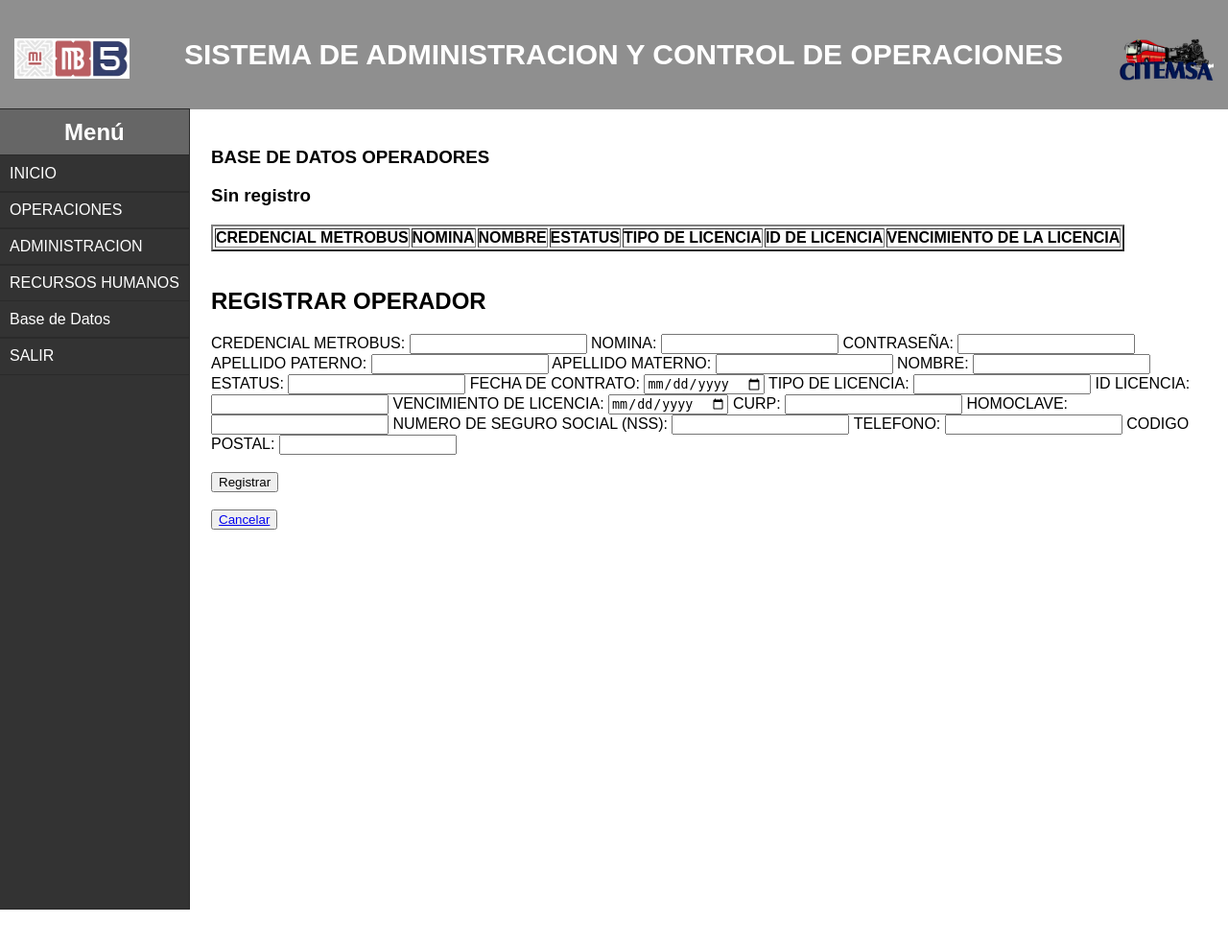
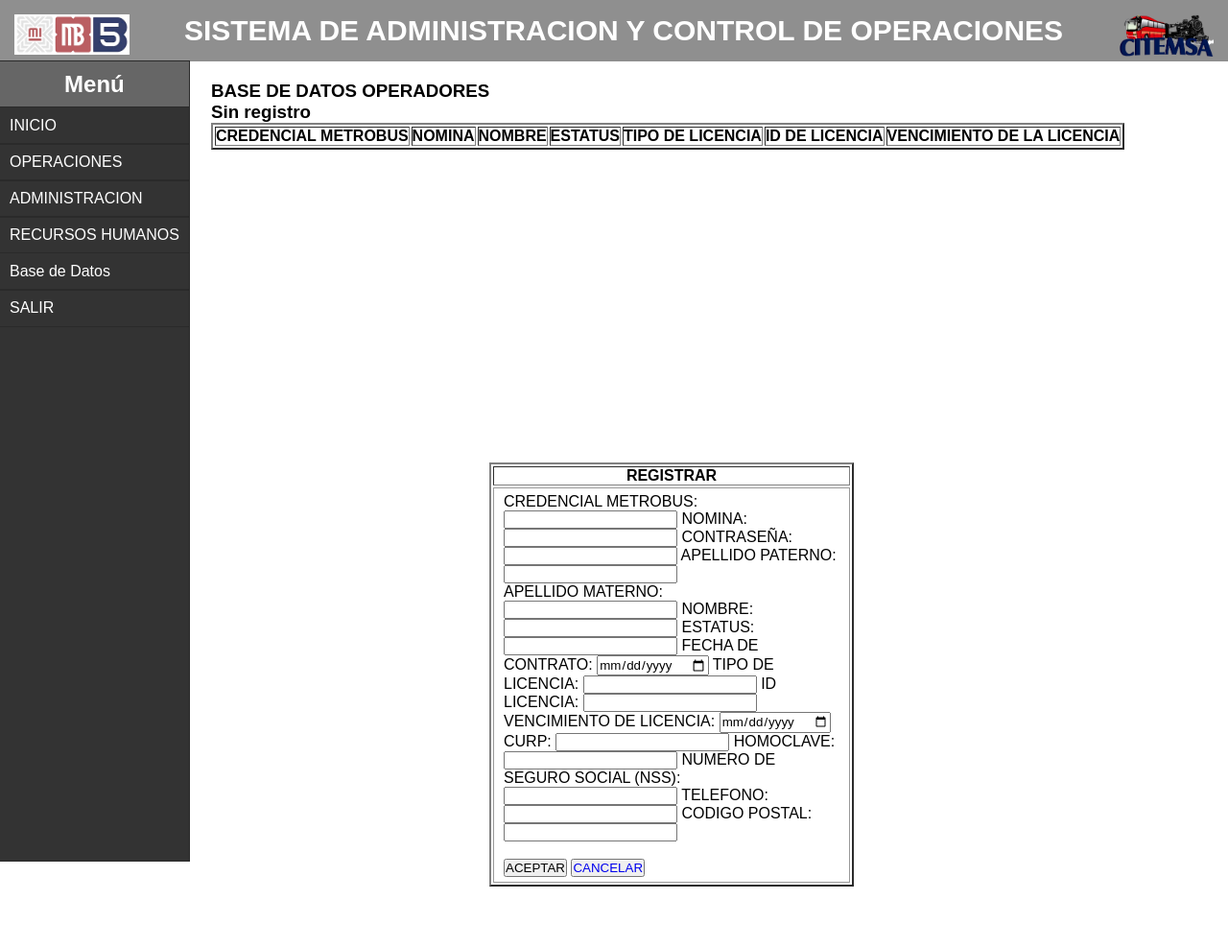
Before and after one commit to LUlisesRM/CITEMSA, a PHP site: page /Plataforma_citemsa/rrhh/base_de_datos/registrar.php in a window 1280 px wide. Shown: the top 987 px of the page at 96% size. Run offline with PHP 8.4, Linux system fonts and the light colour scheme; data that the repository does not hold is empty.

Commit message:
VENTANA MODAL: FRACASO

```diff
--- /dev/null
+++ b/saco/Plataforma_citemsa/rrhh/base_de_datos/estilo.css
@@ -0,0 +1,82 @@
+*{
+    margin: 0;
+    padding: 0;
+    box-sizing: border-box;
+    font-family: sans-serif;
+    text-decoration: none;
+}
+
+.btn-open-popup{
+    position: absolute;
+    top: 50%;
+    left: 50%;
+    transform: translate(-50%, -50%);
+
+    display: block;
+    background: white;
+    padding: 20px 50px;
+    border-radius: 50px;
+}
+
+.container-all{
+    width: 100%;
+    height: 100%;
+    position: fixed;
+
+    /*opacity: 0;*/
+    transition: all 600ms;
+}
+
+.container-all:target{
+    background: rgba(0, 0, 0, 0, 8);
+    visibility: visible;
+    opacity: 1;
+}
+
+.container-all:target .popup{
+    top: 50%;
+    left: 50%;
+    transform: rotate(0deg) translate(-50%, -50%);
+    visibility: visible;
+}
+
+
+.popup{
+    width: 100%;
+    max-width: 800px;
+    height: 500px;
+    position: relative;
+    display: flex;
+
+    top: 50%;
+    left: 50%;
+    transform: translate(-50%,-50%);
+}
+
+
+
+.container-text{
+    width: 60%;
+    padding: 50px;
+}
+
+.container-text h1{
+    font-size: 30px;
+}
+
+.container-text p{
+    margin-top: 20px;
+    font-size: 16px;
+}
+
+.btn-close-popup{
+    width: 50px;
+    height: 50px;
+    position: absolute;
+    right: -20px;
+    top: -20px;
+    background: black;
+    color: white;
+    border-radius: 50%;
+    line-height: 10px;
+}
--- a/saco/Plataforma_citemsa/rrhh/base_de_datos/registrar.php
+++ b/saco/Plataforma_citemsa/rrhh/base_de_datos/registrar.php
@@ -1,29 +1,33 @@
 <?php
-include ("../../../conexion.php");
+include("../../../conexion.php");
 
 //consulta
-$sql="SELECT * FROM operadores";
+$sql = "SELECT * FROM operadores";
 
- $consulta=$conexion->query($sql);
+$consulta = $conexion->query($sql);
 
- $count=mysqli_num_rows($consulta);
+$count = mysqli_num_rows($consulta);
 ?>
 
 <!DOCTYPE html>
 <html lang="en">
+
 <head>
   <meta charset="UTF-8">
   <meta http-equiv="X-UA-Compatible" content="IE=edge">
   <meta name="viewport" content="width=device-width, initial-scale=1.0">
   <link rel="stylesheet" href="../../estilo_saco.css">
+  <link rel="stylesheet" href="estilo.css">
   <title>SACO</title>
 
 </head>
+
 <body>
   <header>
-  <h2><img src="../../../media/LOGO_MBL5.png" alt="LOGO CITEMSA" width = "120px" align="left">
+    <h2><img src="../../../media/LOGO_MBL5.png" alt="LOGO CITEMSA" width="120px" align="left">
       SISTEMA DE ADMINISTRACION Y CONTROL DE OPERACIONES
-  <img src="../../../media/logo_citemsa.png" alt="LOGO CITEMSA" width = "100px" align="right"></h2>
+      <img src="../../../media/logo_citemsa.png" alt="LOGO CITEMSA" width="100px" align="right">
+    </h2>
   </header>
 
   <section>
@@ -58,35 +62,44 @@ $sql="SELECT * FROM operadores";
           <th>ID DE LICENCIA</th>
           <th>VENCIMIENTO DE LA LICENCIA</th>
         </tr>
+
         <?php
-        if ($count>0){
 
-            while($row=mysqli_fetch_assoc($consulta) ){
+        if ($count > 0) {
+
+          while ($row = mysqli_fetch_assoc($consulta)) {
 
             echo "<tr>";
-            echo "<td>" .$row['credencial_mb']. "</td>";
-            echo "<td>" .$row['nomina']. "</td>";
-            echo "<td>".$row['apellido_paterno']. ' ' .$row['apellido_materno']. ' ' .$row['nombre']."</td>";
-            echo "<td>".$row['estatus']."</td>";
-            echo "<td>".$row['tipo_licencia']."</td>";
-            echo "<td>".$row['id_licencia']."</td>";
-            echo "<td>".$row['vencimiento_licencia']."</td>";
+            echo "<td>" . $row['credencial_mb'] . "</td>";
+            echo "<td>" . $row['nomina'] . "</td>";
+            echo "<td>" . $row['apellido_paterno'] . ' ' . $row['apellido_materno'] . ' ' . $row['nombre'] . "</td>";
+            echo "<td>" . $row['estatus'] . "</td>";
+            echo "<td>" . $row['tipo_licencia'] . "</td>";
+            echo "<td>" . $row['id_licencia'] . "</td>";
+            echo "<td>" . $row['vencimiento_licencia'] . "</td>";
             echo "</tr>";
+          }
 
-
-            }
-        } else{
+        } else {
           echo "<h1>Sin registro</h1>";
         }
 
         ?>
       </table>
 
-<br>
+      <div class="container-all" id="modal">
 
+        <div class="popup">
 
-    <h2>REGISTRAR OPERADOR</h2>
-            <form action ='insertar.php' method='post'>
+          <div class="container-text">
+
+            <table border="2px">
+              <tr>
+                <th>REGISTRAR</th>
+              </tr>
+              <form action='insertar.php' method='post'>
+                <tr>
+                  <td>
                     <lable>CREDENCIAL METROBUS:</lable>
                     <input name='credencial_mb' type='text'>
                     <lable>NOMINA:</lable>
@@ -94,7 +107,7 @@ $sql="SELECT * FROM operadores";
                     <lable>CONTRASEÑA:</lable>
                     <input name='contraseña' type='int'>
                     <lable>APELLIDO PATERNO:</lable>
-                <input name='apellido_paterno' type='text'>
+                    <input name='apellido_paterno' type='text'> <br>
                     <lable>APELLIDO MATERNO:</lable>
                     <input name='apellido_materno' type='text'>
                     <lable>NOMBRE:</lable>
@@ -120,13 +133,24 @@ $sql="SELECT * FROM operadores";
                     <lable>CODIGO POSTAL:</lable>
                     <input name='codigo_postal' type='int'>
                     <br> <br>
-                <input type='submit' value ='Registrar'>
+                    <input type='submit' value='ACEPTAR'> <button><a href='index.php'>CANCELAR</a></button>
+                  </td>
+                </tr>
               </form>
               <br>
-            <button><a href='index.php'>Cancelar</a></button>
+            </table>
+          </div>
+
+        </div>
+
+      </div>
+
+
+
 
     </article>
   </section>
 
 </body>
+
 </html>
```
Also changed, not shown: ejercicios/ventana_modal/estilo.css (added, +88 -0 lines), ejercicios/ventana_modal/index.php (added, +35 -0 lines), ejercicios/menu_desplegable/clip.png (renamed from clip.png), ejercicios/menu_desplegable/estilo.css (renamed from estilo.css), ejercicios/menu_desplegable/index.php (renamed from index.php), ejercicios/menu_desplegable/main.js (renamed from main.js), ejercicios/ventana_modal/autobus.jpg (added). Lines whose indentation alone changed are shown as unchanged.
